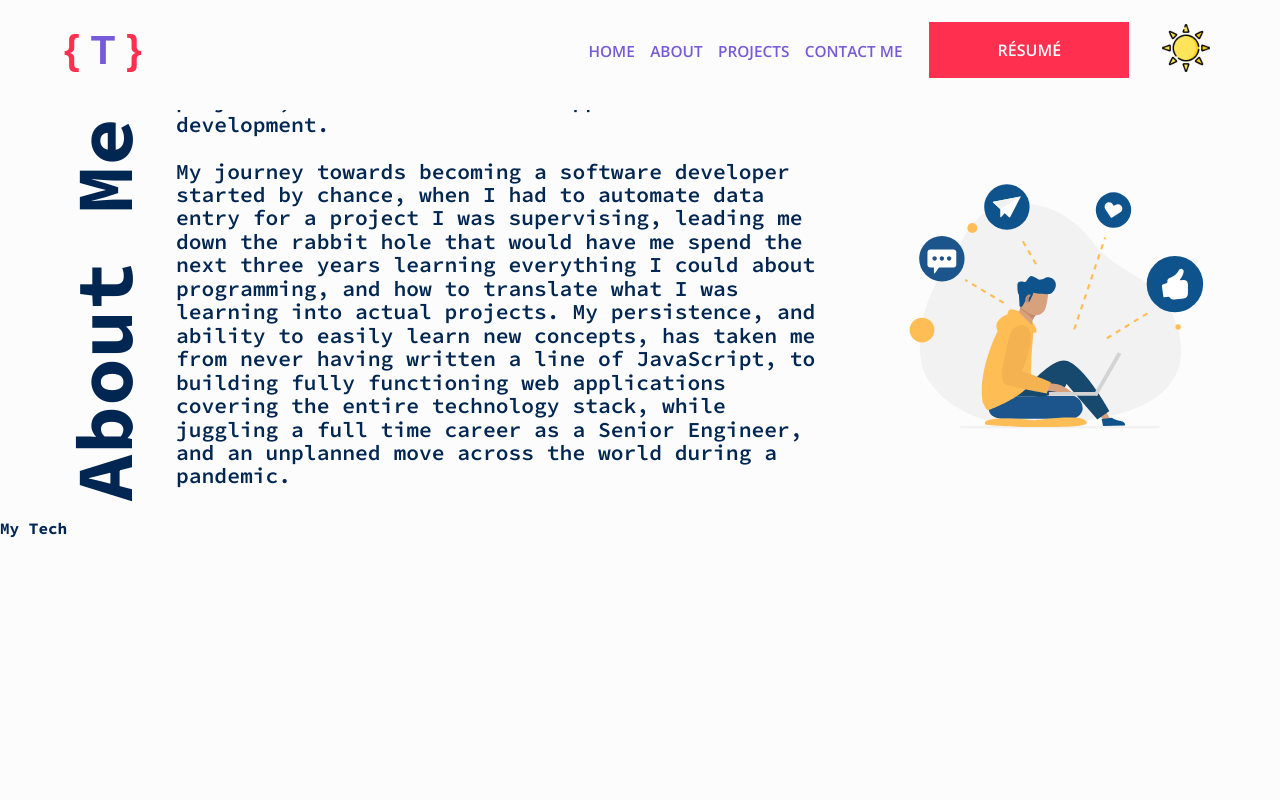
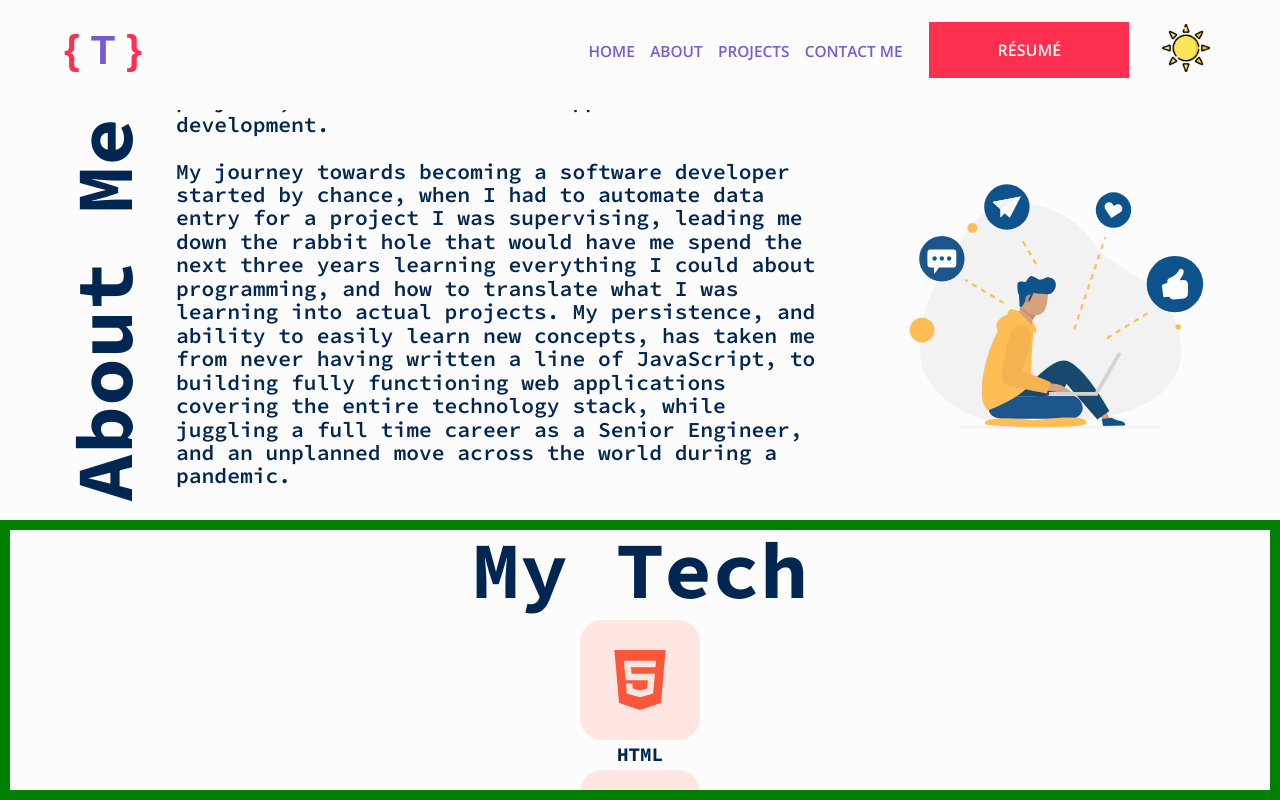
Before and after one commit to tanzeel44/portfolio, a Next.js app: page /about in a window 1280 px wide. Built offline with nearby package versions, Linux system fonts and the light colour scheme.

Commit message:
tech wip

```diff
--- a/components/About/TechStack.jsx
+++ b/components/About/TechStack.jsx
@@ -1,8 +1,46 @@
 import styled from 'styled-components';
 import { motion } from 'framer-motion';
 
+import TechCard from './TechCard';
+
 const Tech = styled(motion.div)`
+  height: 100%;
+  border: 10px solid green;
 
+  h1 {
+    font-size: 3rem;
+    text-align: center;
+
+    @media only screen and (min-width: 375px) and (max-width: 539px) {
+      font-size: 4rem;
+    }
+
+    @media only screen and (min-width: 540px) {
+      font-size: 5rem;
+    }
+  }
+
+  .tech {
+    height: calc(100% - 3rem);
+    width: 100%;
+    padding-top: 10px;
+    overflow-y: auto;
+
+    @media only screen and (min-width: 375px) and (max-width: 539px) {
+      height: calc(100% - 4rem);
+    }
+
+    @media only screen and (min-width: 540px) {
+      height: calc(100% - 5rem);
+    }
+  }
+
+  .card-container {
+    width: 100%;
+    display: flex;
+    align-items: center;
+    justify-content: center;
+  }
 `;
 
 const techStack = [
@@ -26,7 +64,11 @@ export default function TechStack() {
   return (
     <Tech>
       <h1>My Tech</h1>
-      <section className="tech" />
+      <section className="tech">
+        {techStack.map((tech) => (
+          <div className="card-container" key={tech.name}><TechCard image={tech.image} title={tech.name} /></div>
+        ))}
+      </section>
     </Tech>
   );
 }
--- a/components/Header/NavMenu.jsx
+++ b/components/Header/NavMenu.jsx
@@ -27,7 +27,7 @@ const StyledMenu = styled.ul`
       width: 100%;
       left: 0;
     }
-    @media only screen and (min-width: 992px) {
+    @media only screen and (min-width: 902px) {
       display: inline-block;
       margin: 0 1em;
       font-size: 0.4em;
```
